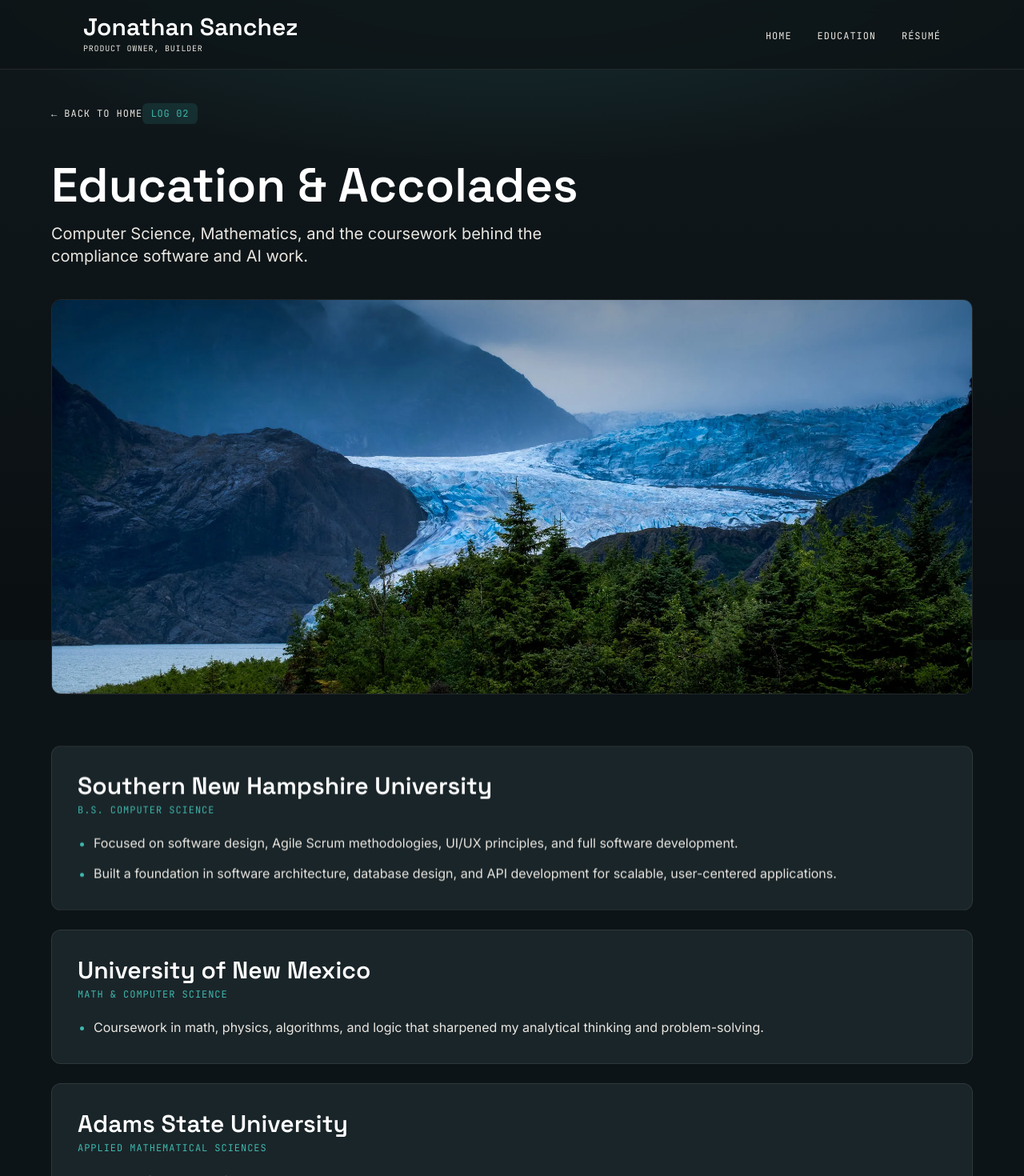
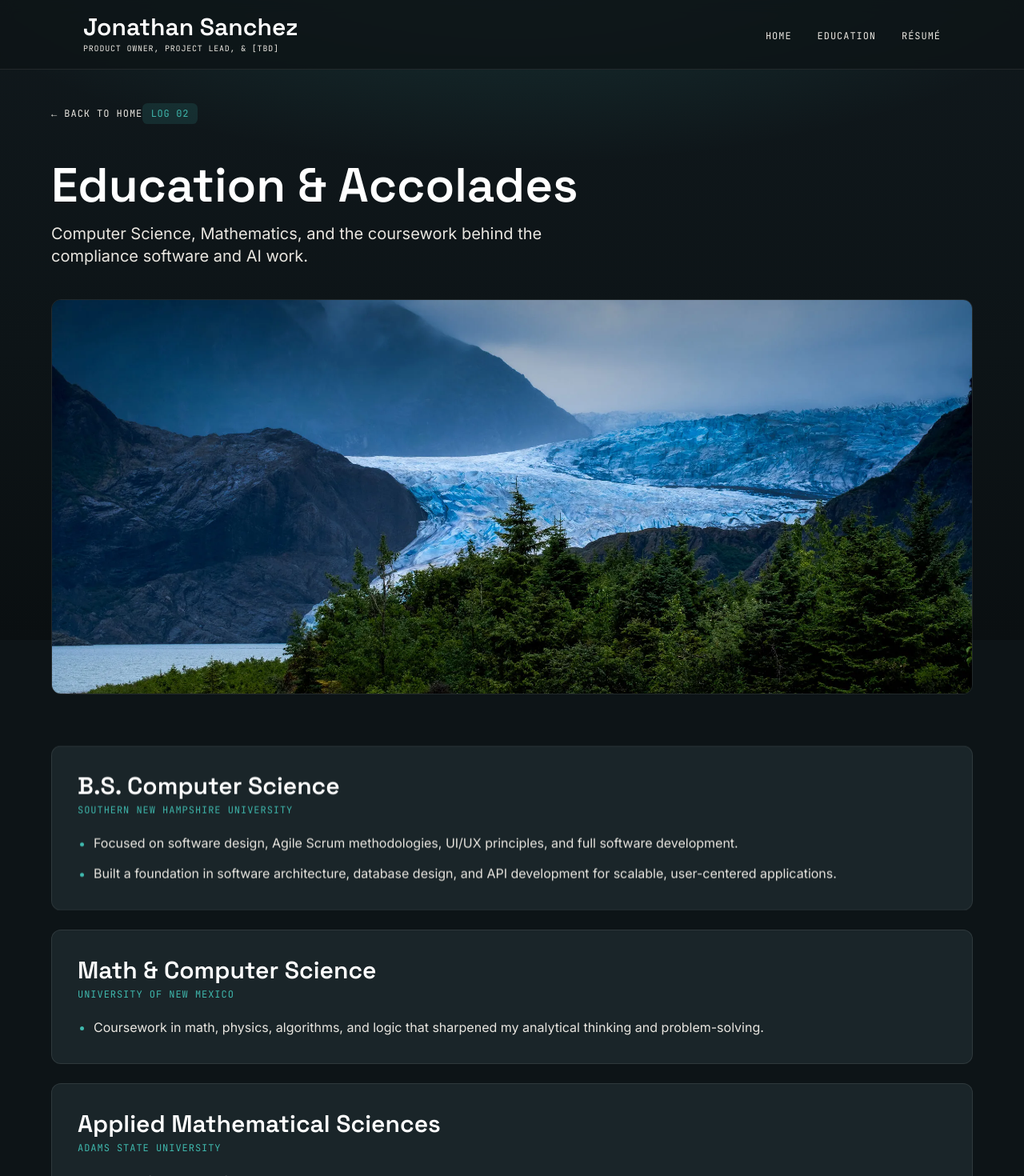
Before and after one commit to J-sanchez/ePortfolio, a React (Vite) app: page /education in a window 1280 px wide. Shown: the top 1470 px of the page at 80% size. Built offline with nearby package versions, Linux system fonts and the light colour scheme.

Commit message:
Fix scroll-to-top bug, reorder education cards, update header subtitle, trim About copy

```diff
--- a/src/components/AboutMe/AboutMe.jsx
+++ b/src/components/AboutMe/AboutMe.jsx
@@ -43,8 +43,8 @@ const AboutMe = () => {
               below.)
             </Reveal>
             <Reveal as="p" delay={200}>
-              <Em>Outside.</Em> I am hiking, off-roading through northern
-              New Mexico, or training for the next 5k. That is usually
+              <Em>Outside.</Em> I am hiking or off-roading through
+              northern New Mexico as often as I can. That is usually
               where the next idea shows up.
             </Reveal>
           </div>
--- a/src/components/ScrollToTop.jsx
+++ b/src/components/ScrollToTop.jsx
@@ -10,7 +10,16 @@ const ScrollToTop = () => {
   const { pathname } = useLocation();
 
   useEffect(() => {
+    // html has scroll-behavior: smooth globally (for the Hero's #about anchor
+    // link), which also hijacks this reset and animates it. If the previous
+    // page was scrolled far down, that animation can get interrupted by the
+    // new page's content mounting, leaving the scroll stuck mid-page instead
+    // of at the top. Force an instant jump here, then restore smooth scroll.
+    const html = document.documentElement;
+    const previousBehavior = html.style.scrollBehavior;
+    html.style.scrollBehavior = 'auto';
     window.scrollTo(0, 0);
+    html.style.scrollBehavior = previousBehavior;
   }, [pathname]);
 
   return null;
--- a/src/pages/Header/Header.jsx
+++ b/src/pages/Header/Header.jsx
@@ -12,7 +12,7 @@ const Header = () => {
 								Jonathan Sanchez
 							</span>
 							<span className="field-stamp block text-[10px] text-text-muted mt-1">
-								Product Owner, Builder
+								Product Owner, Project Lead, & [TBD]
 							</span>
 						</Link>
 					</div>
--- a/src/pages/school/School.jsx
+++ b/src/pages/school/School.jsx
@@ -99,10 +99,10 @@ const Education = () => {
               className="bg-surface border border-border rounded-xl p-8"
             >
               <h3 className="font-display font-semibold text-2xl md:text-3xl text-text mb-1">
-                {item.title}
+                {item.course_name}
               </h3>
               <p className="field-stamp text-xs text-accent mb-5">
-                {item.course_name}
+                {item.title}
               </p>
               <ul className="space-y-3 text-text-muted leading-relaxed list-disc marker:text-accent pl-5">
                 {item.details.map((detail, idx) => (
```
